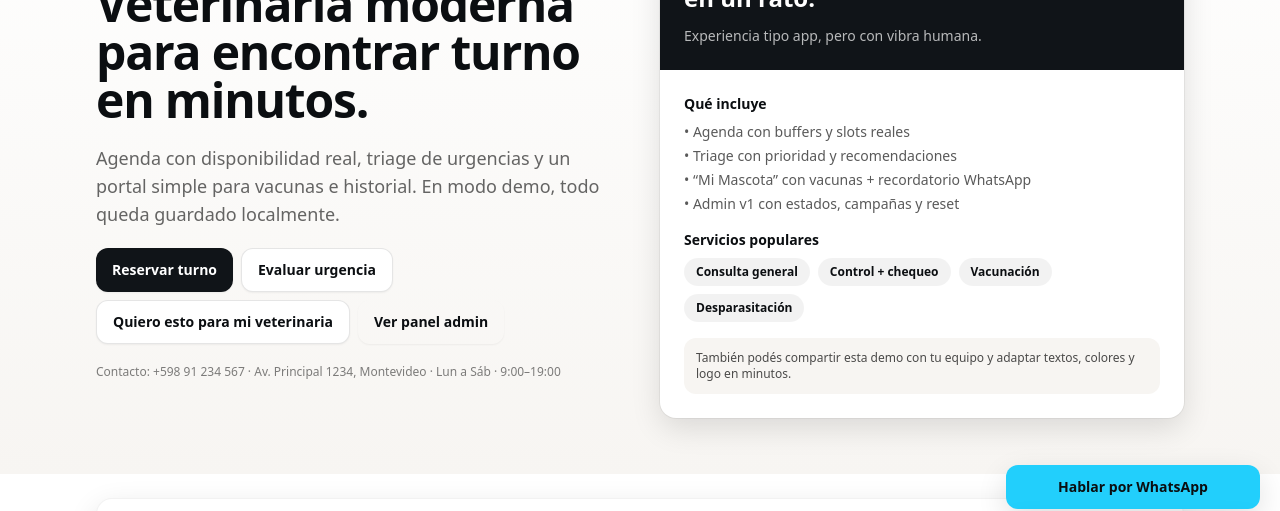
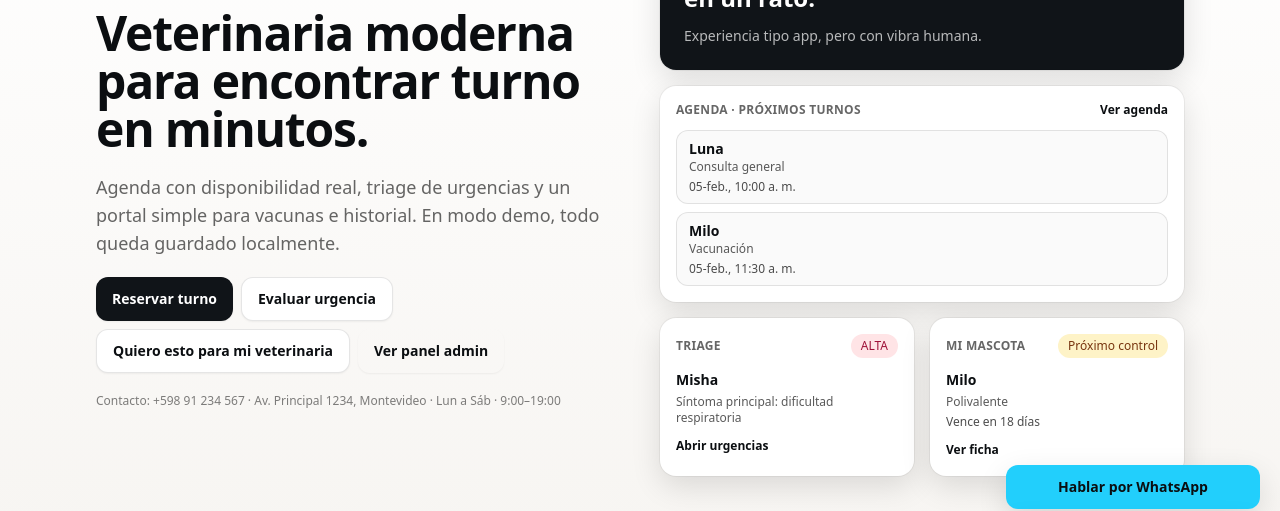
Before and after one commit to Daegon13/vetcare-demo, a Next.js app: page / in a window 1280 px wide. Shown: the part 223-734 px from the top of the page. Built offline with nearby package versions, Linux system fonts and the light colour scheme; no server answers.

Commit message:
feat(home): add product-style hero visual cards

```diff
--- a/app/page.tsx
+++ b/app/page.tsx
@@ -1,7 +1,7 @@
-import Link from "next/link";
-import { BRAND, SERVICES } from "@/lib/data";
+import { BRAND } from "@/lib/data";
 import { Container, Card, CardContent, LinkButton, Badge } from "@/components/ui";
 import { SectionHeading } from "@/components/section";
+import { HeroVisual } from "@/components/hero-visual";
 
 export default function HomePage() {
   return (
@@ -34,37 +34,16 @@ export default function HomePage() {
             </div>
           </div>
 
+          <div className="grid gap-4">
             <Card className="overflow-hidden">
               <div className="p-6 bg-graphite-900 text-white">
                 <div className="text-sm font-semibold text-white/70">Resumen rápido</div>
                 <div className="mt-2 text-2xl font-black">“Me resolvieron el turno y la urgencia en un rato.”</div>
                 <div className="mt-3 text-sm text-white/70">Experiencia tipo app, pero con vibra humana.</div>
               </div>
-            <CardContent className="grid gap-4">
-              <div className="grid gap-2">
-                <div className="text-sm font-extrabold">Qué incluye</div>
-                <ul className="grid gap-1 text-sm text-black/65 dark:text-white/70">
-                  <li>• Agenda con buffers y slots reales</li>
-                  <li>• Triage con prioridad y recomendaciones</li>
-                  <li>• “Mi Mascota” con vacunas + recordatorio WhatsApp</li>
-                  <li>• Admin v1 con estados, campañas y reset</li>
-                </ul>
+            </Card>
+            <HeroVisual />
           </div>
-              <div className="grid gap-2">
-                <div className="text-sm font-extrabold">Servicios populares</div>
-                <div className="flex flex-wrap gap-2">
-                  {SERVICES.slice(0, 4).map(s => (
-                    <Link key={s.id} href={`/agenda?service=${s.id}`} className="rounded-full bg-black/5 px-3 py-1.5 text-xs font-semibold hover:bg-black/10 dark:bg-white/10 dark:hover:bg-white/20">
-                      {s.name}
-                    </Link>
-                  ))}
-                </div>
-              </div>
-              <div className="rounded-xl bg-warm-100 p-3 text-xs text-black/70 dark:bg-graphite-800 dark:text-white/75">
-                También podés compartir esta demo con tu equipo y adaptar textos, colores y logo en minutos.
-              </div>
-            </CardContent>
-          </Card>
         </Container>
       </div>
 
--- /dev/null
+++ b/components/hero-visual.tsx
@@ -0,0 +1,147 @@
+"use client";
+
+import * as React from "react";
+import Link from "next/link";
+import { Badge, Card } from "@/components/ui";
+import { loadAppointments, loadPet, loadTriage } from "@/lib/storage";
+import type { Appointment, TriageCase, Vaccine } from "@/lib/types";
+import { SERVICES } from "@/lib/data";
+
+function toDateTimeMs(item: Appointment) {
+  return new Date(`${item.dateISO}T${item.time}:00`).getTime();
+}
+
+function formatAppt(appt: Appointment) {
+  const when = new Date(`${appt.dateISO}T${appt.time}:00`);
+  const service = SERVICES.find((s) => s.id === appt.serviceId)?.name ?? "Consulta";
+
+  return {
+    id: appt.id,
+    petName: appt.petName,
+    service,
+    label: when.toLocaleString("es-UY", {
+      day: "2-digit",
+      month: "short",
+      hour: "2-digit",
+      minute: "2-digit"
+    })
+  };
+}
+
+function getTopTriage(items: TriageCase[]) {
+  const rank = { alta: 3, media: 2, baja: 1 };
+  const sorted = [...items].sort((a, b) => {
+    const byPriority = rank[b.priority] - rank[a.priority];
+    if (byPriority !== 0) return byPriority;
+    return new Date(b.createdAt).getTime() - new Date(a.createdAt).getTime();
+  });
+
+  return sorted[0];
+}
+
+function getNextVaccine(vaccines: Vaccine[]) {
+  const candidates = vaccines
+    .filter((v) => v.nextDueISO)
+    .sort((a, b) => new Date(a.nextDueISO as string).getTime() - new Date(b.nextDueISO as string).getTime());
+
+  return candidates[0];
+}
+
+export function HeroVisual() {
+  const [agenda, setAgenda] = React.useState([
+    { id: "placeholder-a", petName: "Luna", service: "Control general", label: "Hoy · 10:30" },
+    { id: "placeholder-b", petName: "Milo", service: "Vacunación", label: "Mañana · 16:00" }
+  ]);
+  const [triage, setTriage] = React.useState({
+    petName: "Nina",
+    symptom: "dificultad para respirar",
+    priority: "ALTA"
+  });
+  const [pet, setPet] = React.useState({
+    petName: "Rocky",
+    vaccine: "Séxtuple anual",
+    dueLabel: "Vence en 5 días"
+  });
+
+  React.useEffect(() => {
+    const appointments = loadAppointments()
+      .filter((item) => item.status !== "cancelado")
+      .sort((a, b) => toDateTimeMs(a) - toDateTimeMs(b))
+      .slice(0, 2)
+      .map(formatAppt);
+
+    if (appointments.length > 0) {
+      setAgenda(
+        appointments.length === 1
+          ? [...appointments, { id: "placeholder-b", petName: "Nuevo paciente", service: "Consulta", label: "Disponible hoy" }]
+          : appointments
+      );
+    }
+
+    const topTriage = getTopTriage(loadTriage());
+    if (topTriage) {
+      setTriage({
+        petName: topTriage.petName,
+        symptom: topTriage.symptoms[0] ?? "síntomas reportados",
+        priority: topTriage.priority.toUpperCase()
+      });
+    }
+
+    const petProfile = loadPet();
+    const vaccine = getNextVaccine(petProfile.vaccines);
+
+    if (vaccine?.nextDueISO) {
+      const days = Math.ceil((new Date(vaccine.nextDueISO).getTime() - Date.now()) / (1000 * 60 * 60 * 24));
+      const dueLabel = days <= 0 ? "Vence hoy" : `Vence en ${days} días`;
+
+      setPet({
+        petName: petProfile.petName,
+        vaccine: vaccine.name,
+        dueLabel
+      });
+    }
+  }, []);
+
+  return (
+    <div className="grid gap-3 sm:gap-4">
+      <Card className="p-4 transition-transform duration-200 hover:-translate-y-0.5">
+        <div className="mb-3 flex items-center justify-between">
+          <p className="text-xs font-bold uppercase tracking-wide text-black/60 dark:text-white/70">Agenda · Próximos turnos</p>
+          <Link href="/agenda" className="text-xs font-semibold text-cyanSoft-700 hover:underline dark:text-cyanSoft-300">Ver agenda</Link>
+        </div>
+        <div className="grid gap-2">
+          {agenda.map((item) => (
+            <div key={item.id} className="rounded-xl border border-black/10 bg-black/[0.02] px-3 py-2 dark:border-white/10 dark:bg-white/[0.04]">
+              <div className="text-sm font-semibold">{item.petName}</div>
+              <div className="text-xs text-black/65 dark:text-white/70">{item.service}</div>
+              <div className="mt-1 text-xs font-medium text-black/70 dark:text-white/75">{item.label}</div>
+            </div>
+          ))}
+        </div>
+      </Card>
+
+      <div className="grid gap-3 sm:grid-cols-2 sm:gap-4">
+        <Card className="p-4 transition-transform duration-200 hover:-translate-y-0.5">
+          <div className="mb-3 flex items-center justify-between">
+            <p className="text-xs font-bold uppercase tracking-wide text-black/60 dark:text-white/70">Triage</p>
+            <Badge tone="bad">{triage.priority}</Badge>
+          </div>
+          <div className="text-sm font-semibold">{triage.petName}</div>
+          <p className="mt-1 text-xs text-black/65 dark:text-white/70">Síntoma principal: {triage.symptom}</p>
+          <Link href="/urgencias" className="mt-3 inline-block text-xs font-semibold text-cyanSoft-700 hover:underline dark:text-cyanSoft-300">Abrir urgencias</Link>
+        </Card>
+
+        <Card className="p-4 transition-transform duration-200 hover:-translate-y-0.5">
+          <div className="mb-3 flex items-center justify-between">
+            <p className="text-xs font-bold uppercase tracking-wide text-black/60 dark:text-white/70">Mi Mascota</p>
+            <Badge tone="warn">Próximo control</Badge>
+          </div>
+          <div className="text-sm font-semibold">{pet.petName}</div>
+          <p className="mt-1 text-xs text-black/65 dark:text-white/70">{pet.vaccine}</p>
+          <p className="mt-1 text-xs font-medium text-black/70 dark:text-white/75">{pet.dueLabel}</p>
+          <Link href="/mi-mascota" className="mt-3 inline-block text-xs font-semibold text-cyanSoft-700 hover:underline dark:text-cyanSoft-300">Ver ficha</Link>
+        </Card>
+      </div>
+    </div>
+  );
+}
```
Lines whose indentation alone changed are shown as unchanged.
